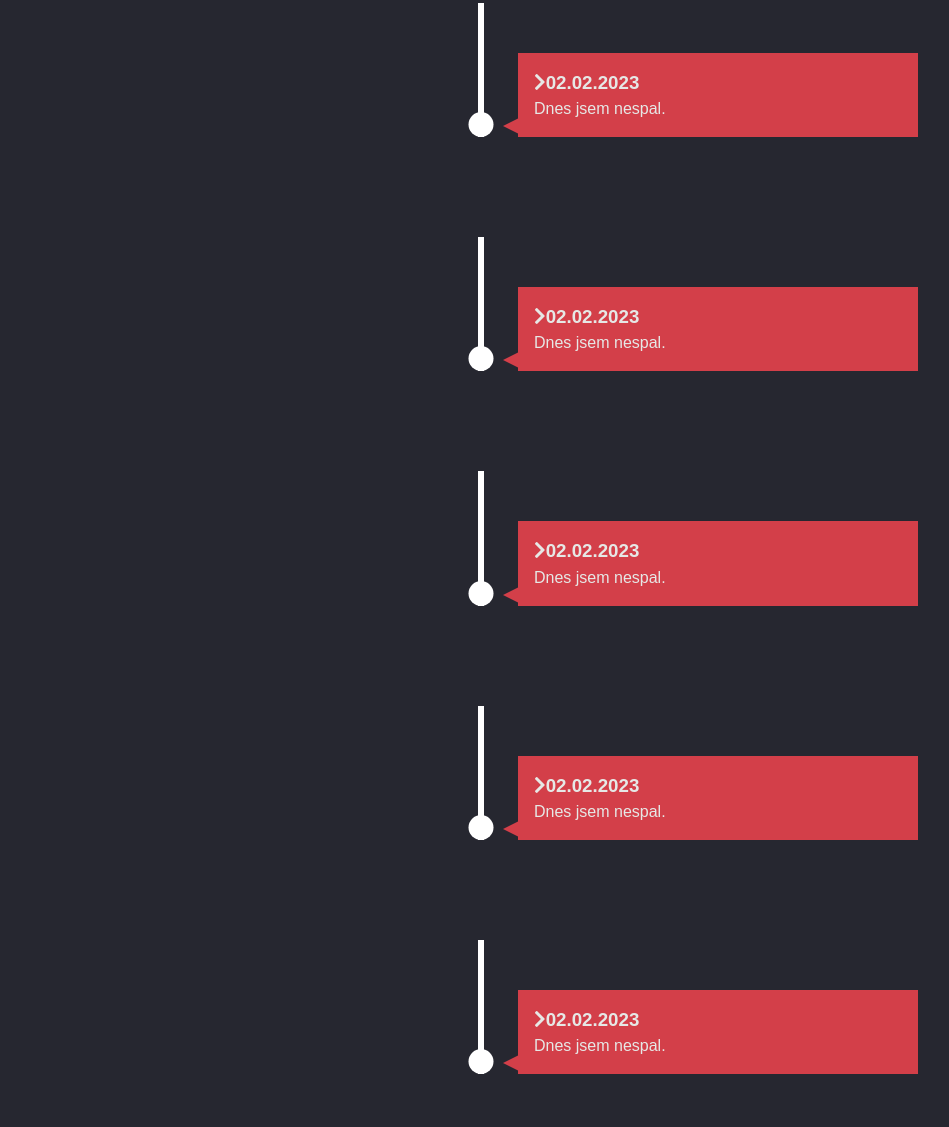
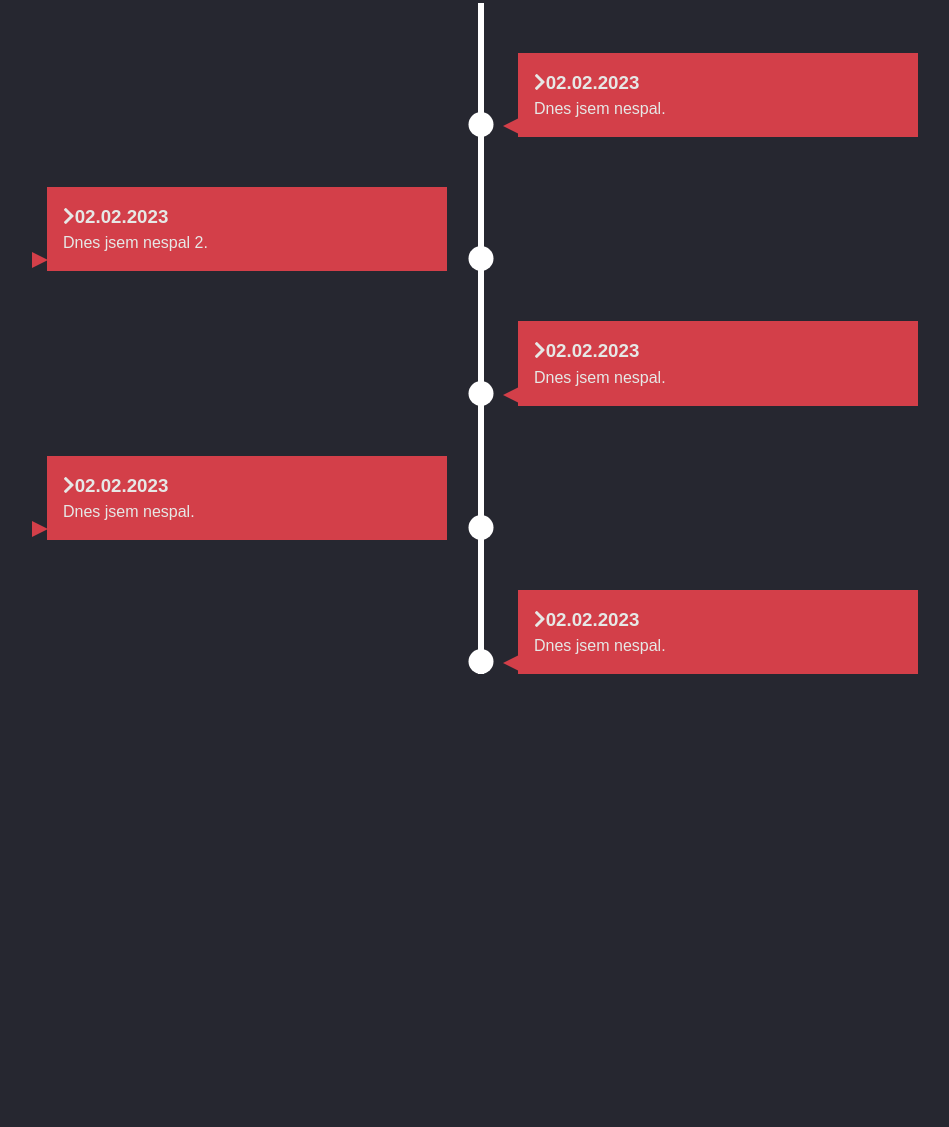
Before and after one commit to LukasHon/LukasHon.github.io, a plain HTML site: page Timeline/index.html in a window 1280 px wide. Shown: the part 258-1385 px from the top of the page, without its empty margins (159-1108 px from the left). After the commit the page ends 1032 px from the top, so only its background shows below. Drawn offline with Linux system fonts and the light colour scheme.

Commit message:
07.02.2023

```diff
--- a/Timeline/index.html
+++ b/Timeline/index.html
@@ -21,32 +21,28 @@
                 <p>Dnes jsem nespal.</p>
             </div>
         </li>
-    </ul>
-    <ul>
+
+        <li>
+            <div>
+                <h3><i class="fas fa-chevron-right"></i>02.02.2023</h3>
+                <p>Dnes jsem nespal 2.</p>
+            </div>
+        </li>
+
         <li>
             <div>
                 <h3><i class="fas fa-chevron-right"></i>02.02.2023</h3>
                 <p>Dnes jsem nespal.</p>
             </div>
         </li>
-    </ul>
-    <ul>
+
         <li>
             <div>
                 <h3><i class="fas fa-chevron-right"></i>02.02.2023</h3>
                 <p>Dnes jsem nespal.</p>
             </div>
         </li>
-    </ul>
-    <ul>
-        <li>
-            <div>
-                <h3><i class="fas fa-chevron-right"></i>02.02.2023</h3>
-                <p>Dnes jsem nespal.</p>
-            </div>
-        </li>
-    </ul>
-    <ul>
+
         <li>
             <div>
                 <h3><i class="fas fa-chevron-right"></i>02.02.2023</h3>
@@ -56,6 +52,6 @@
     </ul>
 </section>
 
+<script src="javaScript.js"></script>
 </body>
-<script src="javaScript.js"></script>
 </html>
--- a/Timeline/style.css
+++ b/Timeline/style.css
@@ -71,7 +71,7 @@ h1  {
 }
 
 /* leva strana */
-#timeline ul li :nth-child(even) div {
+#timeline ul li:nth-child(even) div {
     left: -431px;
     transform: translate(-200px,0);
 }
@@ -117,7 +117,7 @@ h1  {
 #timeline ul li:nth-child(even) div::before{
     left: -15px;
     border-width: 8px 0 8px 16px;
-    border-color: transparent var(--secondary-color) transparent transparent;
+    border-color: transparent transparent transparent var(--secondary-color) ;
 }
 
 /* Responsibility */
```
